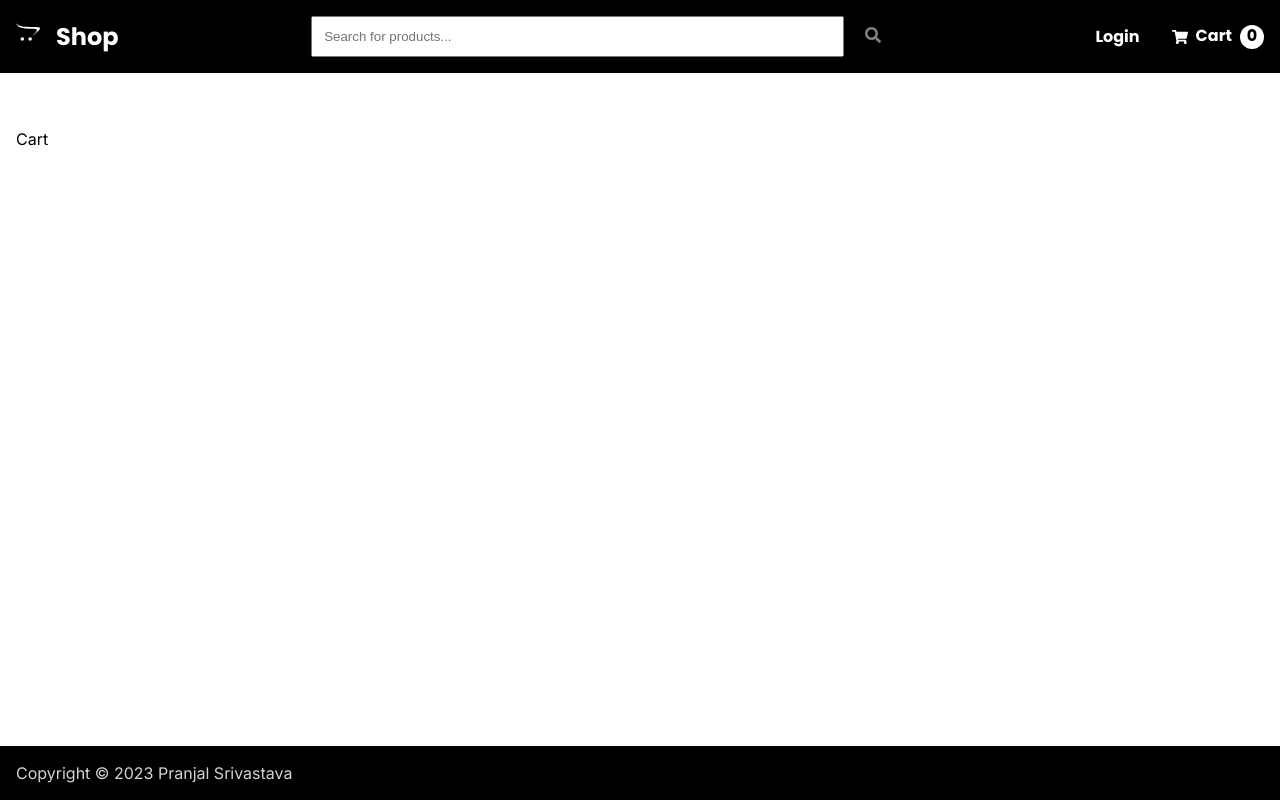
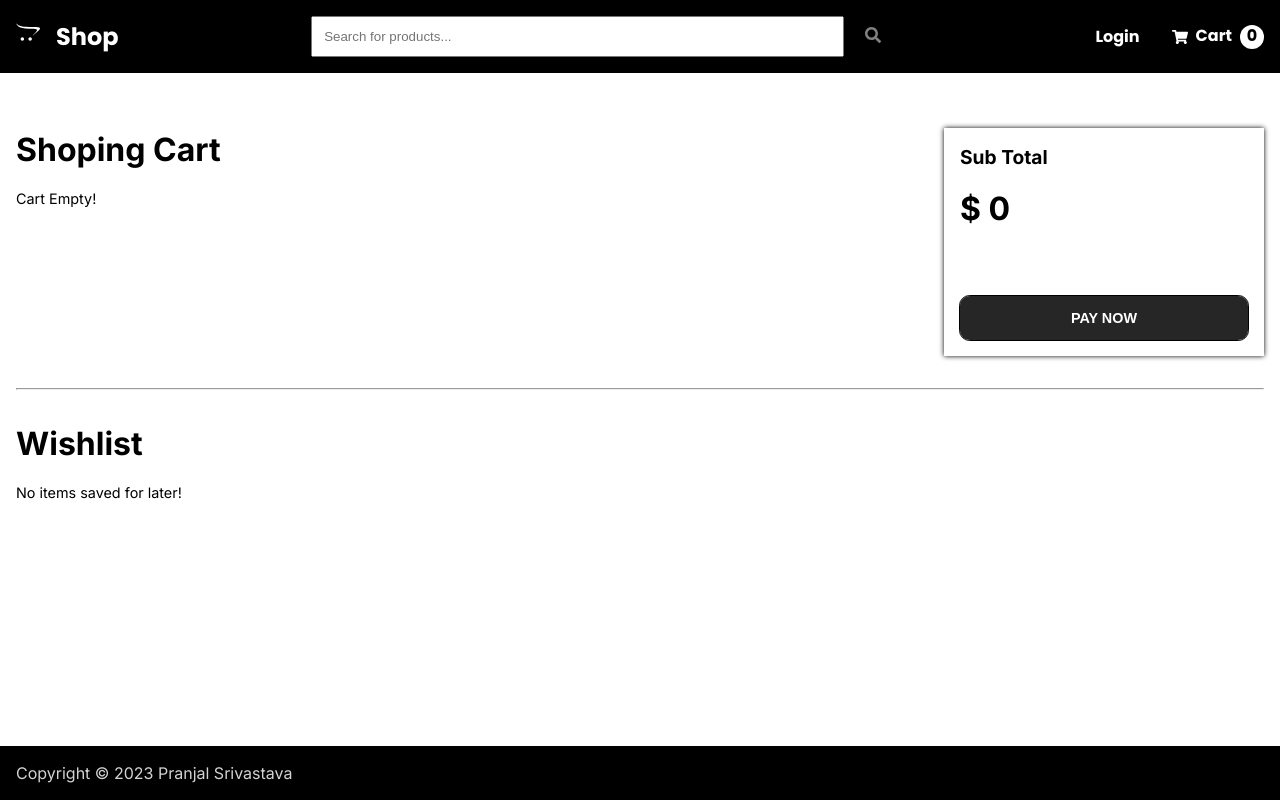
Before and after one commit to pranjal672/react-e-commerce, a React (Vite) app: page /cart in a window 1280 px wide. Built offline with nearby package versions, Linux system fonts and the light colour scheme.

Commit message:
implemented wishlist feature.

```diff
--- /dev/null
+++ b/src/component/ItemList.jsx
@@ -0,0 +1,36 @@
+
+const ItemList = ({ items, deleteItem, moveList, isCart = false }) => {
+
+    return (
+        <>
+            {items?.map((cartItem) => (
+                <div className="cart-container" key={cartItem.id}>
+                    <div className="cartimg-container">
+                        <img src={cartItem.img} alt="cartimg" />
+                    </div>
+                    <div className="cart-desc">
+                        <h2>{cartItem.title}</h2>
+                        <div>
+                            <p className="qty">Qty : {cartItem.qty}</p>
+                            <p><button onClick={() => deleteItem(cartItem.id)} className="btn-link">delete</button></p>
+                            {
+                                isCart && <p><button onClick={() => moveList(cartItem.id)} className="btn-link">save for later</button></p>
+
+                            }
+                            {
+                                !isCart && <p><button onClick={() => moveList(cartItem.id)} className="btn-link">move to cart</button></p>
+                            }
+                        </div>
+                    </div>
+                    <div className="cart-price">
+                        <p>
+                            $ {cartItem.price}
+                        </p>
+                    </div>
+                </div>
+            ))}
+        </>
+    )
+}
+
+export default ItemList
--- a/src/component/Navbar.jsx
+++ b/src/component/Navbar.jsx
@@ -10,8 +10,8 @@ const Navbar = () => {
     const { cart } = useContext(CartContext)
 
     useEffect(() => {
-        const cartQty = cart.reduce((acc, cur) => acc + cur.cartQty, 0)
-        setCartTotal(cartQty)
+        const qty = cart.reduce((acc, cur) => acc + cur.qty, 0)
+        setCartTotal(qty)
     }, [cart])
 
     return (
--- a/src/context/CartContext.jsx
+++ b/src/context/CartContext.jsx
@@ -4,9 +4,10 @@ const CartContext = createContext([])
 
 export const CartProvider = ({ children }) => {
     const [cart, setCart] = useState([])
+    const [wishList, setWishList] = useState([])
 
     return (
-        <CartContext.Provider value={{ cart, setCart }}>
+        <CartContext.Provider value={{ cart, setCart, wishList, setWishList }}>
             {children}
         </CartContext.Provider>
     )
--- a/src/index.css
+++ b/src/index.css
@@ -4,3 +4,4 @@
 @import url("./styles/navbar.css");
 @import url("./styles/home.css");
 @import url("./styles/product.css");
+@import url("./styles/cart.css");
--- a/src/pages/Cart.jsx
+++ b/src/pages/Cart.jsx
@@ -1,8 +1,99 @@
+import { useContext, useEffect, useState } from "react"
+import CartContext from "../context/CartContext"
+import ItemList from "../component/ItemList"
+import { toast } from "react-toastify"
 
 const Cart = () => {
+    const { cart, setCart, wishList, setWishList } = useContext(CartContext)
+    const [totalPrice, setTotalPrice] = useState(0)
+
+    useEffect(() => {
+        const subtotal = cart?.reduce((acc, cur) => acc + cur.price, 0)
+        setTotalPrice(subtotal)
+    }, [cart])
+
+    const deleteCartItem = (id) => {
+        const filterCart = cart?.filter(cartItem => cartItem.id !== id)
+        setCart(filterCart)
+    }
+
+    const deleteWishItem = (id) => {
+        const filterCart = wishList?.filter(cartItem => cartItem.id !== id)
+        setWishList(filterCart)
+    }
+
+    const addToWishList = (id) => {
+        const filterWishList = cart?.filter(cartItem => cartItem.id === id)[0];
+        if (wishList?.some(item => item.id === filterWishList.id)) {
+            toast.error('Product already exists in your Wishlist!', {
+                position: "top-right",
+                autoClose: 5000,
+                hideProgressBar: false,
+                closeOnClick: true,
+                pauseOnHover: true,
+                draggable: true,
+                progress: undefined,
+                theme: "light",
+            });
+        } else {
+            setWishList([...wishList, filterWishList])
+            const filterCart = cart?.filter(cartItem => cartItem.id !== id)
+            setCart(filterCart)
+        }
+    }
+
+    const returnToCart = (id) => {
+        const filterCart = wishList?.filter(cartItem => cartItem.id === id)[0];
+        if (cart?.some(item => item.id === filterCart.id)) {
+            toast.error('Product already exists in your Cart!', {
+                position: "top-right",
+                autoClose: 5000,
+                hideProgressBar: false,
+                closeOnClick: true,
+                pauseOnHover: true,
+                draggable: true,
+                progress: undefined,
+                theme: "light",
+            });
+        } else {
+            setCart([...cart, filterCart])
+            const filterWishList = wishList?.filter(cartItem => cartItem.id !== id)
+            setWishList(filterWishList)
+        }
+    }
+
     return (
         <main>
-            <p>Cart</p>
+            <div className="container">
+                <section className="cart-main mb">
+                    <div className="cart-list">
+                        <h1>Shoping Cart</h1>
+                        {cart.length > 0
+                            ? <ItemList items={cart} deleteItem={deleteCartItem} moveList={addToWishList} isCart />
+                            : <p>Cart Empty!</p>
+                        }
+                    </div>
+                    <div className="cart-subtotal">
+                        <div>
+                            <h2>Sub Total</h2>
+                            <p>$ {totalPrice}</p>
+                        </div>
+                        <p>
+                            <button className="btn">PAY NOW</button>
+                        </p>
+                    </div>
+                </section>
+                <hr />
+                <section className="cart-main mt">
+                    <div className="cart-list">
+                        <h1>Wishlist</h1>
+                        {wishList.length > 0
+                            ? <ItemList items={wishList} deleteItem={deleteWishItem} moveList={returnToCart} />
+                            : <p>No items saved for later!</p>
+                        }
+                    </div>
+                </section>
+            </div>
         </main>
     )
 }
--- a/src/pages/Product.jsx
+++ b/src/pages/Product.jsx
@@ -24,13 +24,13 @@ const Products = () => {
 
     const addToCart = (product) => {
         const cartDetail = {
-            cartId: product.id,
-            cartImage: product.image,
-            cartPrice: product.price,
-            cartTitle: product.title,
-            cartQty: 1
+            id: product.id,
+            img: product.image,
+            price: product.price,
+            title: product.title,
+            qty: 1
         }
-        if (cart.length > 0 && cart.some((item) => item.cartId === product.id)) {
+        if (cart.length > 0 && cart.some((item) => item.id === product.id)) {
             toast.error('Product already in Cart!', {
                 position: "top-right",
                 autoClose: 5000,
--- /dev/null
+++ b/src/styles/cart.css
@@ -0,0 +1,96 @@
+.cart-main {
+  display: flex;
+  gap: 4rem;
+  font-size: 0.9rem;
+}
+
+.cart-main h2 {
+  font-size: 1.2rem;
+}
+
+.cart-list {
+  flex: 3;
+  display: flex;
+  flex-direction: column;
+  gap: 1rem;
+}
+
+.cart-list h1 {
+  font-size: 2rem;
+}
+
+.cart-subtotal {
+  flex: 1;
+  display: flex;
+  flex-direction: column;
+  padding: 1rem;
+  gap: 4rem;
+  box-shadow: 0px 0px 5px black;
+  height: fit-content;
+}
+
+.cart-subtotal div {
+  display: flex;
+  flex-direction: column;
+  gap: 1rem;
+  font-weight: bold;
+}
+
+.cart-subtotal div p {
+  font-size: 2rem;
+}
+
+.cart-subtotal button {
+  width: 100%;
+  background-color: hsl(0, 0%, 0%, 0.85);
+  color: white;
+}
+
+.cart-subtotal button:hover,
+.cart-subtotal button:active,
+.cart-subtotal button:focus {
+  background-color: hsl(0, 0%, 0%, 1);
+}
+
+.cart-container {
+  padding: 1rem 0;
+  display: flex;
+  gap: 2rem;
+}
+
+.cartimg-container {
+  width: 6.25rem;
+}
+
+.cart-desc {
+  flex: 1;
+  display: flex;
+  flex-direction: column;
+  gap: 1rem;
+}
+
+.cart-desc div {
+  display: flex;
+  align-items: center;
+  gap: 2rem;
+}
+
+.cart-price {
+  font-weight: 700;
+  width: 10%;
+  font-size: 1rem;
+}
+
+.btn-link {
+  font-weight: bold;
+  background: none;
+  text-decoration: underline;
+  color: grey;
+  text-transform: capitalize;
+}
+
+.qty {
+  text-align: center;
+  font-weight: bolder;
+  padding: 0.4rem;
+}
--- a/src/styles/utility.css
+++ b/src/styles/utility.css
@@ -30,7 +30,7 @@
   outline: 1px solid black;
   background-color: black;
   color: white;
-  transform: scale(1.1);
+  /* transform: scale(1.1); */
 }
 
 .btn-active {
@@ -41,3 +41,11 @@
 .gold {
   color: gold;
 }
+
+.mb {
+  margin-bottom: 2rem;
+}
+
+.mt {
+  margin-top: 2rem;
+}
```
